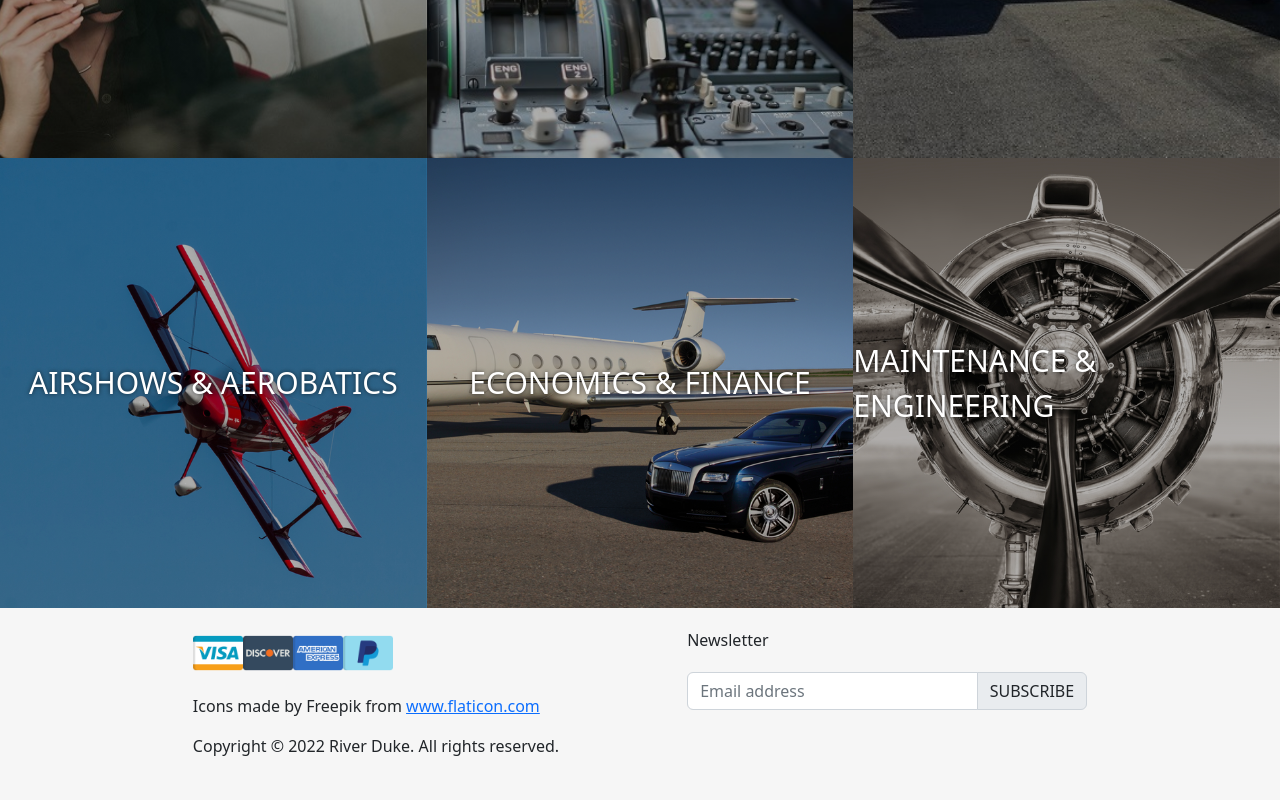
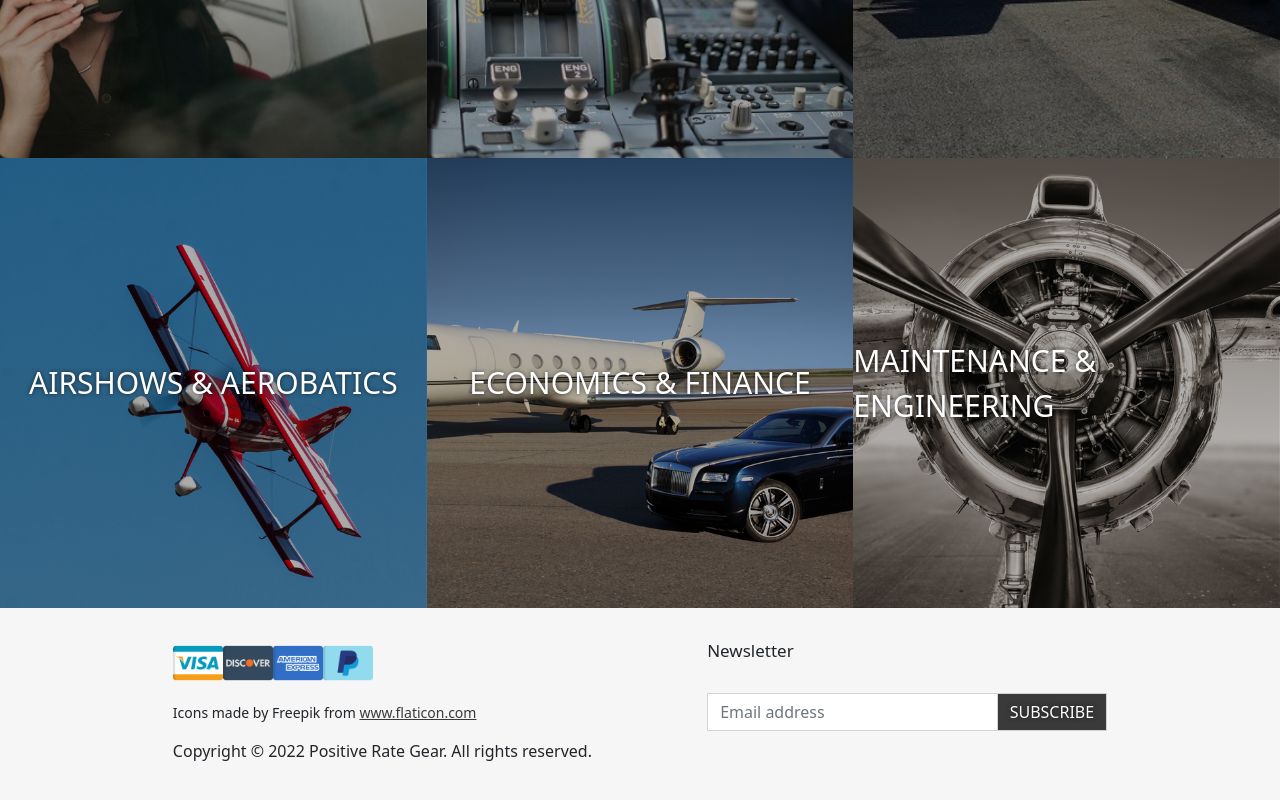
Before and after one commit to RiverDuke/Airplane-ecommerce, a React (Create React App) app: page / in a window 1280 px wide. Shown: the part 1730-2530 px from the top of the page. Built offline with nearby package versions, Linux system fonts and the light colour scheme.

Commit message:
footer finished

```diff
--- a/src/components/footer.js
+++ b/src/components/footer.js
@@ -11,7 +11,7 @@ export default function Footer() {
         <img src={discover} width="50px" />
         <img src={american} width="50px" />
         <img src={paypal} width="50px" />
-        <p>
+        <p className="icon-credit">
           Icons made by Freepik from{" "}
           <a
             href="https://www.flaticon.com/authors/freepik"
@@ -21,26 +21,24 @@ export default function Footer() {
             www.flaticon.com
           </a>
         </p>
-        <p>Copyright © 2022 River Duke. All rights reserved.</p>
+        <p>Copyright © 2022 Positive Rate Gear. All rights reserved.</p>
       </div>
 
       <div>
         <p>Newsletter</p>
-        <div class="input-group newsletter-btn">
+        <div className="input-group newsletter-btn">
           <input
             type="text"
-            class="form-control "
+            className="form-control"
             placeholder="Email address"
             aria-label="Recipient's email"
             aria-describedby="basic-addon2"
           />
-          <span class="input-group-text" id="basic-addon2">
+          <button className="input-group-text" id="basic-addon2">
             SUBSCRIBE
-          </span>
+          </button>
         </div>
       </div>
-      {/* <hr />
-       */}
     </div>
   );
 }
--- a/src/css/footer.css
+++ b/src/css/footer.css
@@ -3,16 +3,30 @@
   height: 200px;
   display: flex;
   flex-direction: row;
-  /* align-items: flex-end; */
   justify-content: center;
+}
+
+.footer div:nth-child(2) p {
+  font-size: 17px;
 }
 
 .newsletter-btn {
   width: 400px;
 }
 
+.newsletter-btn input,
+.newsletter-btn button {
+  border-radius: 0;
+}
+
+.newsletter-btn button {
+  background-color: #3a3a3a;
+  color: #fff;
+  text-shadow: 0 0 4px rgb(0 0 0 / 60%);
+}
+
 .payment-copyright {
-  margin: 20px 10vw 0 0;
+  margin: 30px 9vw 0 0;
 }
 
 .payment-copyright p {
@@ -20,9 +34,13 @@
 }
 
 .footer div:nth-child(2) {
-  margin: 20px 0 0 0;
+  margin: 30px 0 0 0;
 }
 
-.visa {
-  background-image: url(../images/visa.png);
+.icon-credit {
+  font-size: 14px;
 }
+
+.icon-credit a {
+  color: #3a3a3a;
+}
--- a/src/css/home.css
+++ b/src/css/home.css
@@ -49,6 +49,8 @@
 
 .buy-banner a {
   border-radius: 3px;
+  background-color: #3a3a3a;
+  border-color: #3a3a3a;
 }
 
 .card-real {
```
